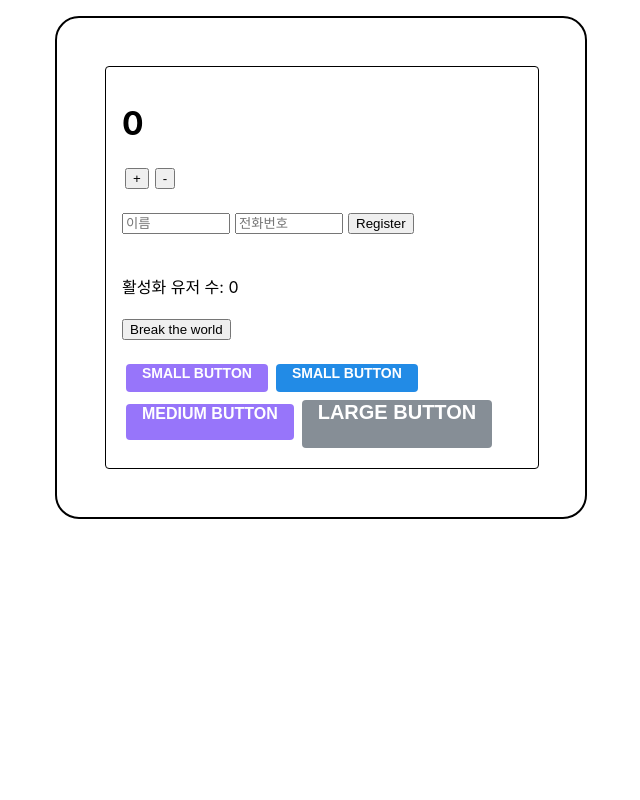
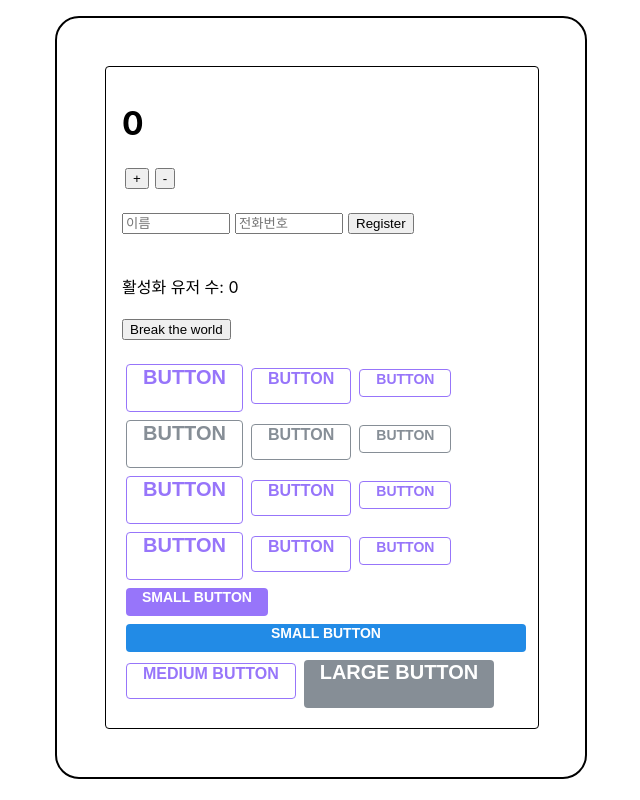
Before and after one commit to kau96kim/react-study, a React (Create React App) app: page / in a window 1280 px wide. Shown: the whole page, without its empty margins (319-959 px from the left). Built offline with nearby package versions, Linux system fonts and the light colour scheme.

Commit message:
sass 작업중

```diff
--- a/src/App.js
+++ b/src/App.js
@@ -6,6 +6,7 @@ import CreateUser from "./CreateUser";
 import Error from "./Error";
 import Button from "./components/Button";
 import "./components/App.scss";
+import Buttons from "./Buttons";
 // import produce from "immer";
 
 const initialState = {
@@ -54,11 +55,20 @@ function App() {
           <br />
           <Error />
           <br />
+          <Buttons>BUTTON</Buttons>
+          <br />
+          <Buttons color="gray">BUTTON</Buttons>
+          <br />
+          <Buttons color="violet">BUTTON</Buttons>
+          <br />
+          <Buttons color="violet" outline>
+            BUTTON
+          </Buttons>
           <Button size="small">SMALL BUTTON</Button>
-          <Button size="small" color="blue">
+          <Button size="small" color="blue" fullWidth>
             SMALL BUTTON
           </Button>
-          <Button>MEDIUM BUTTON</Button>
+          <Button outline>MEDIUM BUTTON</Button>
           <Button size="large" color="gray">
             LARGE BUTTON
           </Button>
--- /dev/null
+++ b/src/Buttons.js
@@ -0,0 +1,24 @@
+import React from "react";
+import Button from "./components/Button";
+
+function Buttons({ children, color, outline }) {
+  return (
+    <>
+      <Button size="large" color={color} outline>
+        {children}
+      </Button>
+      <Button color={color} outline>
+        {children}
+      </Button>
+      <Button size="small" color={color} outline>
+        {children}
+      </Button>
+    </>
+  );
+}
+
+Buttons.defaultProps = {
+  outline: false,
+};
+
+export default Buttons;
--- a/src/components/Button.js
+++ b/src/components/Button.js
@@ -2,9 +2,17 @@ import classnames from "classnames";
 import React from "react";
 import "./Button.scss";
 
-function Button({ children, size, color }) {
+// size: small, medium, large
+// color: violet, gray, blue
+function Button({ children, size, color, outline, fullWidth }) {
   return (
-    <button className={classnames("Button", size, color)}>{children}</button>
+    <button
+      className={classnames("Button", size, color, {
+        outline,
+        fullWidth,
+      })}>
+      {children}
+    </button>
   );
 }
 
--- a/src/components/Button.scss
+++ b/src/components/Button.scss
@@ -9,6 +9,15 @@ $violet: #9775fa;
   }
   &:active {
     background: darken($color: $color, $amount: 10%);
+  }
+  &.outline {
+    color: $color;
+    background: none;
+    border: 1px solid $color;
+    &:hover {
+      background: $color;
+      color: white;
+    }
   }
 }
 
@@ -49,7 +58,8 @@ $violet: #9775fa;
     @include button-color($violet);
   }
 
-  & + & {
-    margin-left: 0.25rem;
+  &.fullWidth {
+    width: 100%;
+    justify-content: center;
   }
 }
```
